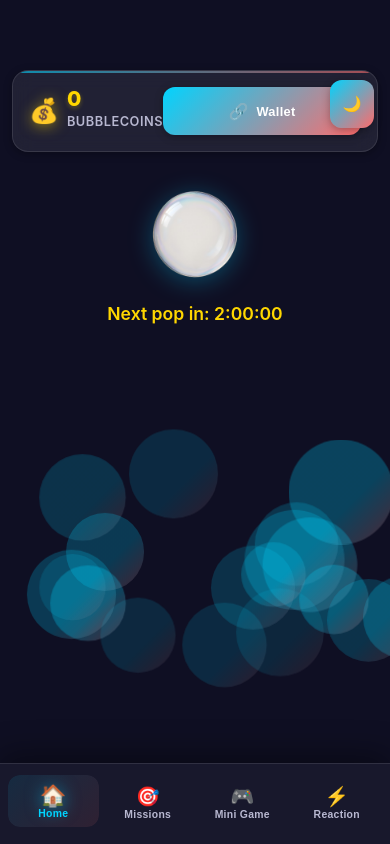
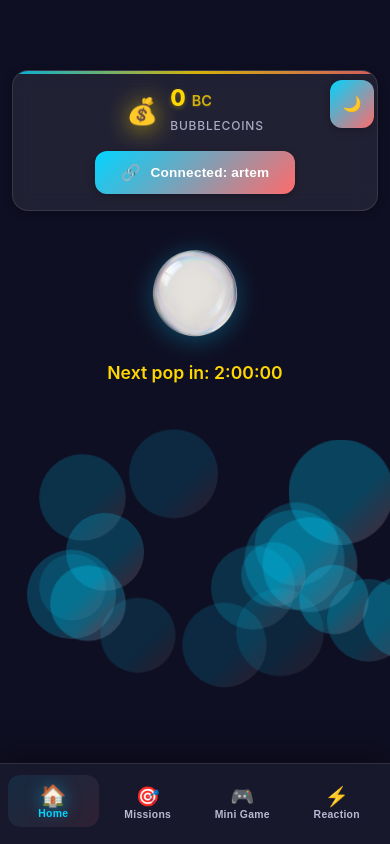
Before and after one commit to vrtesikkk/Bubblesgame, a website: page docs/index.html in a window 390 px wide. Drawn offline with Linux system fonts and the light colour scheme.

Commit message:
Completely redesign top bar for better balance and visual appeal
- Restructured wallet info layout with proper flexbox alignment
- Added currency symbol (BC) next to balance amount
- Improved spacing and visual hierarchy throughout
- Enhanced gradient top border with three colors
- Better mobile responsive design with stacked layout
- Cleaner typography and improved button styling
- More balanced proportions and professional appearance

```diff
--- a/docs/css/style.css
+++ b/docs/css/style.css
@@ -227,11 +227,8 @@ h3 {
 .wallet-info {
     background: var(--bg-card);
     border-radius: var(--radius-lg);
-    padding: 20px;
+    padding: 0;
     margin-bottom: 24px;
-    display: flex;
-    align-items: center;
-    justify-content: space-between;
     border: 1px solid var(--border-color);
     box-shadow: var(--shadow-sm);
     -webkit-backdrop-filter: blur(10px);
@@ -247,66 +244,95 @@ h3 {
     top: 0;
     left: 0;
     right: 0;
-    height: 2px;
-    background: linear-gradient(90deg, var(--accent-primary) 0%, var(--accent-secondary) 100%);
-    opacity: 0.6;
+    height: 3px;
+    background: linear-gradient(90deg, var(--accent-primary) 0%, var(--accent-gold) 50%, var(--accent-secondary) 100%);
+    opacity: 0.8;
 }
 
 .wallet-info:hover {
-    transform: translateY(-2px);
+    transform: translateY(-1px);
     box-shadow: var(--shadow-md);
     border-color: var(--accent-primary);
 }
 
-.wallet-balance {
+.wallet-header {
     display: flex;
     align-items: center;
-    gap: 12px;
+    justify-content: space-between;
+    padding: 20px 24px;
+    gap: 20px;
+}
+
+.balance-section {
+    display: flex;
+    align-items: center;
+    gap: 16px;
+    flex: 1;
 }
 
 .balance-icon {
-    font-size: 1.8rem;
-    filter: drop-shadow(0 2px 4px rgba(255, 215, 0, 0.3));
-    animation: coinShine 3s ease-in-out infinite;
+    font-size: 2rem;
+    filter: drop-shadow(0 3px 6px rgba(255, 215, 0, 0.4));
+    animation: coinShine 4s ease-in-out infinite;
+    flex-shrink: 0;
 }
 
 @keyframes coinShine {
     0%, 100% {
-        filter: drop-shadow(0 2px 4px rgba(255, 215, 0, 0.3));
+        filter: drop-shadow(0 3px 6px rgba(255, 215, 0, 0.4));
     }
     50% {
-        filter: drop-shadow(0 2px 8px rgba(255, 215, 0, 0.6));
+        filter: drop-shadow(0 3px 12px rgba(255, 215, 0, 0.7));
     }
 }
 
-.balance-text {
+.balance-content {
     display: flex;
     flex-direction: column;
-    align-items: flex-start;
-    gap: 2px;
+    gap: 4px;
+    min-width: 0;
+}
+
+.balance-amount {
+    display: flex;
+    align-items: baseline;
+    gap: 6px;
 }
 
 #bubblecoins {
-    font-size: 1.5rem;
+    font-size: 1.8rem;
     font-weight: 800;
     color: var(--accent-gold);
     line-height: 1;
     text-shadow: 0 2px 4px rgba(255, 215, 0, 0.3);
 }
 
+.currency-symbol {
+    font-size: 1rem;
+    font-weight: 600;
+    color: var(--accent-gold);
+    opacity: 0.8;
+    text-shadow: 0 1px 2px rgba(255, 215, 0, 0.2);
+}
+
 .balance-label {
-    font-size: 0.9rem;
-    font-weight: 600;
+    font-size: 0.85rem;
+    font-weight: 500;
     color: var(--text-secondary);
-    letter-spacing: 0.5px;
+    letter-spacing: 0.8px;
     text-transform: uppercase;
+    opacity: 0.9;
+}
+
+.wallet-section {
+    flex-shrink: 0;
 }
 
 .wallet-btn {
     background: linear-gradient(135deg, var(--accent-primary) 0%, var(--accent-secondary) 100%);
     border: none;
     border-radius: var(--radius-md);
-    padding: 12px 20px;
+    padding: 14px 20px;
     color: white;
     font-weight: 600;
     cursor: pointer;
@@ -314,11 +340,12 @@ h3 {
     box-shadow: var(--shadow-sm);
     display: flex;
     align-items: center;
-    gap: 8px;
-    min-width: 120px;
+    gap: 10px;
+    min-width: 160px;
     justify-content: center;
     position: relative;
     overflow: hidden;
+    white-space: nowrap;
 }
 
 .wallet-btn::before {
@@ -328,8 +355,8 @@ h3 {
     left: -100%;
     width: 100%;
     height: 100%;
-    background: linear-gradient(90deg, transparent, rgba(255, 255, 255, 0.2), transparent);
-    transition: left 0.5s ease;
+    background: linear-gradient(90deg, transparent, rgba(255, 255, 255, 0.15), transparent);
+    transition: left 0.6s ease;
 }
 
 .wallet-btn:hover::before {
@@ -337,7 +364,7 @@ h3 {
 }
 
 .wallet-btn:hover {
-    transform: translateY(-2px);
+    transform: translateY(-1px);
     box-shadow: var(--shadow-md);
 }
 
@@ -345,19 +372,22 @@ h3 {
     transform: translateY(0);
 }
 
-.btn-icon {
+.wallet-icon {
     font-size: 1.1rem;
     transition: transform 0.3s ease;
+    flex-shrink: 0;
 }
 
-.wallet-btn:hover .btn-icon {
+.wallet-btn:hover .wallet-icon {
     transform: scale(1.1);
 }
 
-.btn-text {
+.wallet-text {
     font-size: 0.9rem;
     font-weight: 600;
-    letter-spacing: 0.3px;
+    letter-spacing: 0.2px;
+    overflow: hidden;
+    text-overflow: ellipsis;
 }
 
 .main-bubble {
@@ -847,37 +877,55 @@ h3 {
     }
 
     .wallet-info {
-        padding: 16px;
         margin-bottom: 20px;
     }
 
-    .wallet-balance {
-        gap: 8px;
+    .wallet-header {
+        padding: 16px 18px;
+        gap: 16px;
+        flex-direction: column;
+        align-items: stretch;
+    }
+
+    .balance-section {
+        gap: 12px;
+        justify-content: center;
     }
 
     .balance-icon {
-        font-size: 1.5rem;
+        font-size: 1.6rem;
     }
 
     #bubblecoins {
-        font-size: 1.3rem;
+        font-size: 1.4rem;
+    }
+
+    .currency-symbol {
+        font-size: 0.9rem;
     }
 
     .balance-label {
-        font-size: 0.8rem;
+        font-size: 0.75rem;
+    }
+
+    .wallet-section {
+        display: flex;
+        justify-content: center;
     }
 
     .wallet-btn {
-        padding: 10px 16px;
-        min-width: 100px;
+        padding: 12px 18px;
+        min-width: 140px;
+        width: 100%;
+        max-width: 200px;
     }
 
-    .btn-icon {
+    .wallet-icon {
         font-size: 1rem;
     }
 
-    .btn-text {
-        font-size: 0.8rem;
+    .wallet-text {
+        font-size: 0.85rem;
     }
 }
 
--- a/docs/index.html
+++ b/docs/index.html
@@ -4,7 +4,7 @@
     <meta charset="UTF-8">
     <meta name="viewport" content="width=device-width, initial-scale=1.0">
     <title>Bubbles Game</title>
-    <link rel="stylesheet" href="css/style.css?v=37">
+    <link rel="stylesheet" href="css/style.css?v=38">
     <link href="https://fonts.googleapis.com/css2?family=Baloo+2:wght@600;800&family=Fredoka+One&display=swap" rel="stylesheet">
     <script src="https://telegram.org/js/telegram-web-app.js"></script>
     <script src="https://unpkg.com/@tonconnect/sdk@latest/dist/tonconnect-sdk.min.js" onload="console.log('TON Connect SDK loaded successfully')" onerror="console.error('Failed to load TON Connect SDK')"></script>
@@ -24,17 +24,24 @@
         <!-- Main Game Page -->
         <div id="main-game" class="page">
             <div class="wallet-info">
-                <div class="wallet-balance">
-                    <div class="balance-icon">💰</div>
-                    <div class="balance-text">
-                        <span id="bubblecoins">0</span>
-                        <span class="balance-label">BubbleCoins</span>
+                <div class="wallet-header">
+                    <div class="balance-section">
+                        <div class="balance-icon">💰</div>
+                        <div class="balance-content">
+                            <div class="balance-amount">
+                                <span id="bubblecoins">0</span>
+                                <span class="currency-symbol">BC</span>
+                            </div>
+                            <div class="balance-label">BubbleCoins</div>
+                        </div>
+                    </div>
+                    <div class="wallet-section">
+                        <button id="open-wallet" class="wallet-btn">
+                            <span class="wallet-icon">🔗</span>
+                            <span class="wallet-text">Connected: artem</span>
+                        </button>
                     </div>
                 </div>
-                <button id="open-wallet" class="btn wallet-btn">
-                    <span class="btn-icon">🔗</span>
-                    <span class="btn-text">Wallet</span>
-                </button>
             </div>
             <div class="main-bubble">
                 <img src="img/bubble.png" alt="Main Bubble" id="main-bubble-img">
```
